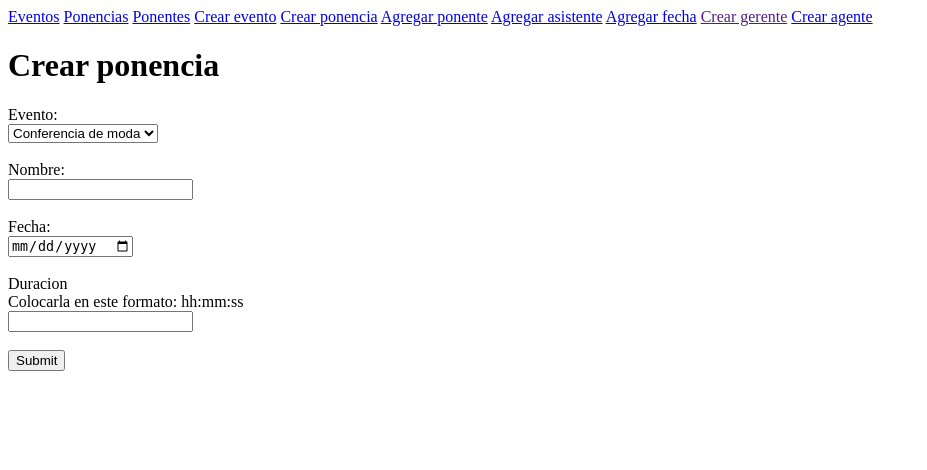
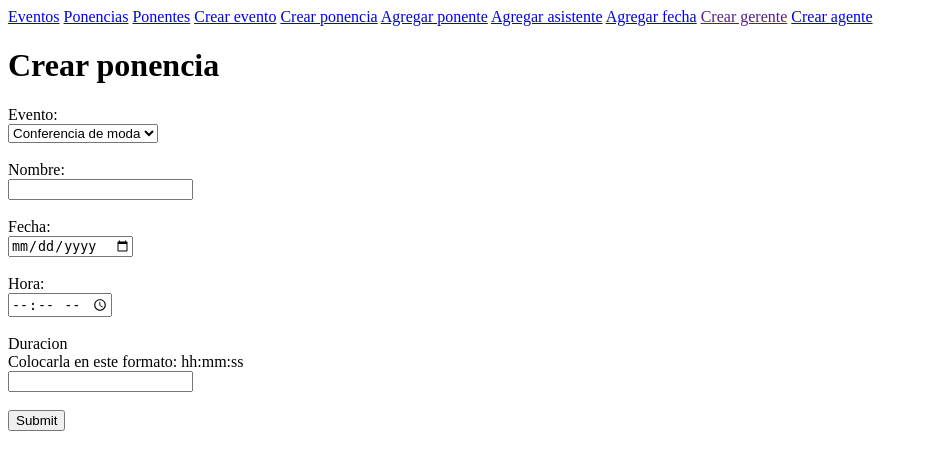
Before and after one commit to ntjk/Evento, a Django app: page /crearPonencia in a window 1280 px wide. Shown: the top 470 px of the page, without its empty margins (0-927 px from the left). Run offline with Django 3.2, Linux system fonts and the light colour scheme; data comes from the database, SQL or seed files in the repository; both versions use the stored data as it was after the commit.

Commit message:
arreglo no mostraba la hora bien

```diff
--- a/eventos/models.py
+++ b/eventos/models.py
@@ -26,7 +26,8 @@ class Fecha(models.Model):
 class Ponencia(models.Model):
 	evento = models.ForeignKey(Evento, on_delete=models.CASCADE)
 	nombre_ponencia = models.CharField('Nombre', max_length=100)
-	fecha_ponencia = models.DateTimeField('Fecha')
+	fecha_ponencia = models.DateField('Fecha')
+	hora = models.TimeField()
 	duracion = models.CharField(max_length=9)
 	def __str__(self):
 		return self.nombre_ponencia
--- a/eventos/templates/eventos/crearPonencia.html
+++ b/eventos/templates/eventos/crearPonencia.html
@@ -13,6 +13,8 @@
 	  <input type="text" name="nombre_ponencia"><br><br>
 	  Fecha:<br>
 	  <input type="date" name="fecha_ponencia"><br><br>
+	  Hora:<br>
+	  <input type="time" name="hora"><br><br>
 	  Duracion<br>
 	  Colocarla en este formato: hh:mm:ss<br>
 	  <input type="text" name="duracion"><br><br>
--- a/eventos/templates/eventos/ponencias.html
+++ b/eventos/templates/eventos/ponencias.html
@@ -7,6 +7,7 @@
 		        <th>Evento</th>
 		        <th>Nombre</th>
 		        <th>Fecha</th>
+		        <th>Hora</th>
 		        <th>Duración</th>
 		        <th>Ponente</th>
 		    </tr>
@@ -15,6 +16,7 @@
 		        <td>{{ ponencia.evento }}</td>
 		        <td>{{ ponencia.nombre_ponencia }}</td>
 		        <td>{{ ponencia.fecha_ponencia }}</td>
+		        <td>{{ ponencia.hora }}</td>
 		        <td>{{ ponencia.duracion }}</td>
 		        <td><a href="{% url 'eventos:ponentes' ponencia.id %}">
 		        <button type="button">Ver ponente</button>
--- a/eventos/views.py
+++ b/eventos/views.py
@@ -59,6 +59,7 @@ def crearPonencia(request):
 	try:
 		nombre = request.POST['nombre_ponencia']
 		fecha = request.POST['fecha_ponencia']
+		hora = request.POST['hora']
 		duracion = request.POST['duracion']
 		evento = request.POST['evento']
 		print(evento)
@@ -69,7 +70,7 @@ def crearPonencia(request):
 			'ponentes': Ponente.objects.all()
 			})
 	else:
-		nueva_ponencia = Ponencia(nombre_ponencia=nombre, fecha_ponencia=fecha, duracion=duracion,
+		nueva_ponencia = Ponencia(nombre_ponencia=nombre, fecha_ponencia=fecha, hora=hora, duracion=duracion,
 			evento_id = evento)
 		nueva_ponencia.save()
 	return HttpResponseRedirect(reverse('eventos:ponencias', args=(0,)))
```
Also changed, not shown: db.sqlite3, eventos/migrations/0001_initial.py.
